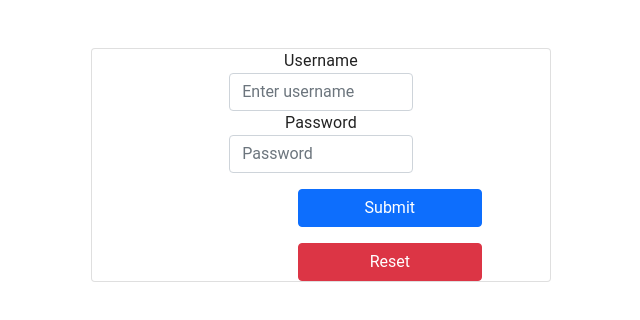
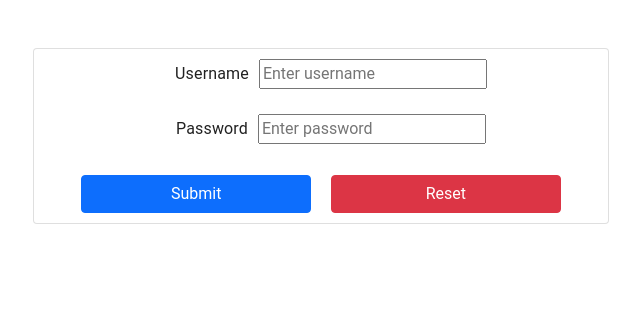
Before and after one commit to WFT-Interns/react-pratice-jenish, a React (Create React App) app: page / in a window 1280 px wide. Shown: the top 320 px of the page, without its empty margins (319-959 px from the left). Built offline with nearby package versions, Linux system fonts and the light colour scheme.

Commit message:
added link to css file

```diff
--- a/src/Pages/Login/login.jsx
+++ b/src/Pages/Login/login.jsx
@@ -1,7 +1,8 @@
 import React, { useState } from "react";
 import CssBaseline from "@mui/material/CssBaseline";
 import { Container } from "@mui/system";
-import { Navigate, useNavigate } from "react-router-dom";
+import { useNavigate } from "react-router-dom";
+import './login.css'
 
 function Login() {
     const [username, setUsername] = useState("");
@@ -24,14 +25,13 @@ function Login() {
             <CssBaseline />
             <Container>
                 <div className="card mt-5">
-
                     <div class="form-group">
-                        <label for="username">Username</label>
-                        <input type="text" value={username} class="form-control" id="InputUsername" placeholder="Enter username" onChange={(e) => setUsername(e.target.value)} />
+                        <label for="username" class="form-label">Username</label>
+                        <input type="text" value={username} id="InputUsername" placeholder="Enter username" onChange={(e) => setUsername(e.target.value)} />
                     </div>
                     <div class="form-group">
-                        <label for="Password1">Password</label>
-                        <input type="password" value={password} class="form-control" id="InputPassword1" placeholder="Password" onChange={(e) => setPassword(e.target.value)} />
+                        <label for="Password1" class="form-label">Password</label>
+                        <input type="password" value={password} id="InputPassword1" placeholder="Enter password" onChange={(e) => setPassword(e.target.value)} />
                     </div>
                     <div class="clickbtn">
                         <button type="button" class="btn btn-primary mt-3" onClick={navigateStarwar}>Submit</button>
@@ -40,13 +40,13 @@ function Login() {
                 </div>
 
 
-                {step === 1 && (
+                {/* {step === 1 && (
                     <div className="card mt-5">
                         <div className="card-body ">
                             <h4>Username : {username} </h4>
                             <h4>Password : {password}</h4>
                         </div>
-                    </div>)}
+                    </div>)} */}
             </Container>
         </>
     );
```
